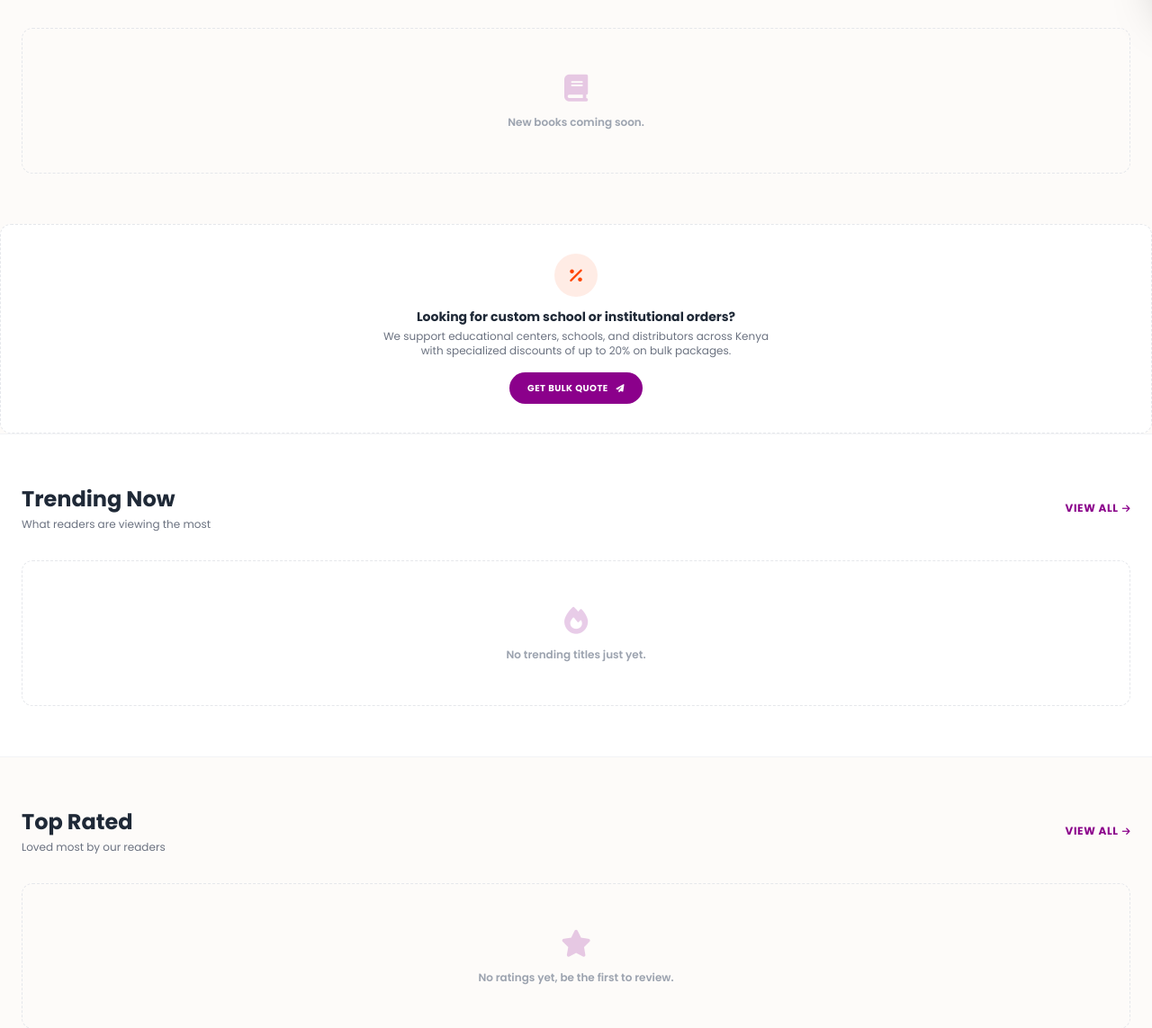
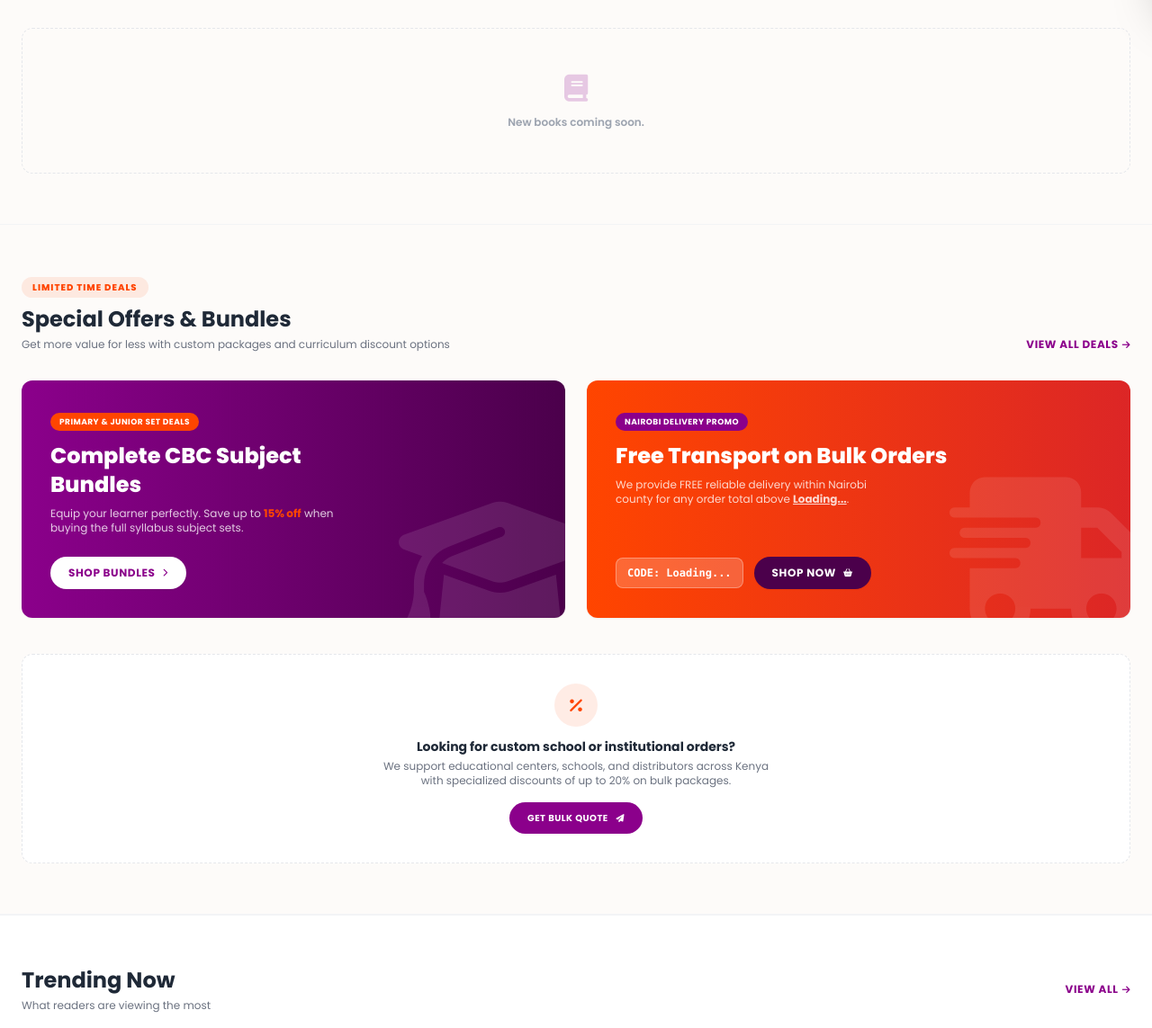
Before and after one commit to LutanTech/tunu-jinja, a Flask app: page / in a window 1280 px wide. Shown: the part 796-1939 px from the top of the page at 90% size. Run offline with Flask 3, Linux system fonts and the light colour scheme; data that the repository does not hold is empty.

Commit message:
Update index.html template: remove commented-out special offers section and modify delivery promo text to indicate loading status for improved user experience.

```diff
--- a/templates/index.html
+++ b/templates/index.html
@@ -114,7 +114,6 @@
     {% endif %}
 </section>
 
-<!--
 <section class="bg-lightWarm border-y border-gray-100 py-10 md:py-14">
     <div class="max-w-7xl mx-auto px-4 md:px-6">
         <div class="flex flex-col md:flex-row md:items-end justify-between mb-8 gap-3">
@@ -153,16 +152,16 @@
                 <div>
                     <span class="bg-magenta text-white text-[9px] font-bold uppercase tracking-wider px-2.5 py-1 rounded-full">Nairobi Delivery Promo</span>
                     <h3 class="text-xl md:text-2xl font-extrabold mt-3 max-w-sm leading-tight">Free Transport on Bulk Orders</h3>
-                    <p class="text-white/80 text-xs mt-2 max-w-xs">We provide FREE reliable delivery within Nairobi county for any order total above <span class="font-bold underline">KES 3,500</span>.</p>
+                    <p class="text-white/80 text-xs mt-2 max-w-xs">We provide FREE reliable delivery within Nairobi county for any order total above <span class="font-bold underline">Loading...</span>.</p>
                 </div>
                 <div class="mt-6 flex flex-wrap items-center gap-3">
-                    <span class="bg-white/20 border border-white/30 text-white font-mono text-xs font-bold px-3 py-2 rounded-lg">CODE: TUNUFREE</span>
+                    <span class="bg-white/20 border border-white/30 text-white font-mono text-xs font-bold px-3 py-2 rounded-lg">CODE: Loading...</span>
                     <a href="/books" class="inline-flex items-center gap-2 bg-dark-magenta text-white hover:bg-white hover:text-magenta transition-all text-xs font-bold uppercase tracking-wider px-5 py-2.5 rounded-full shadow-sm">
                         Shop Now <i class="fas fa-shopping-basket text-[9px]"></i>
                     </a>
                 </div>
             </div>
-        </div>-->
+        </div>
 
         {% if discounted_books %}
         <div class="grid grid-cols-2 sm:grid-cols-3 lg:grid-cols-4 gap-4 md:gap-6">
```
